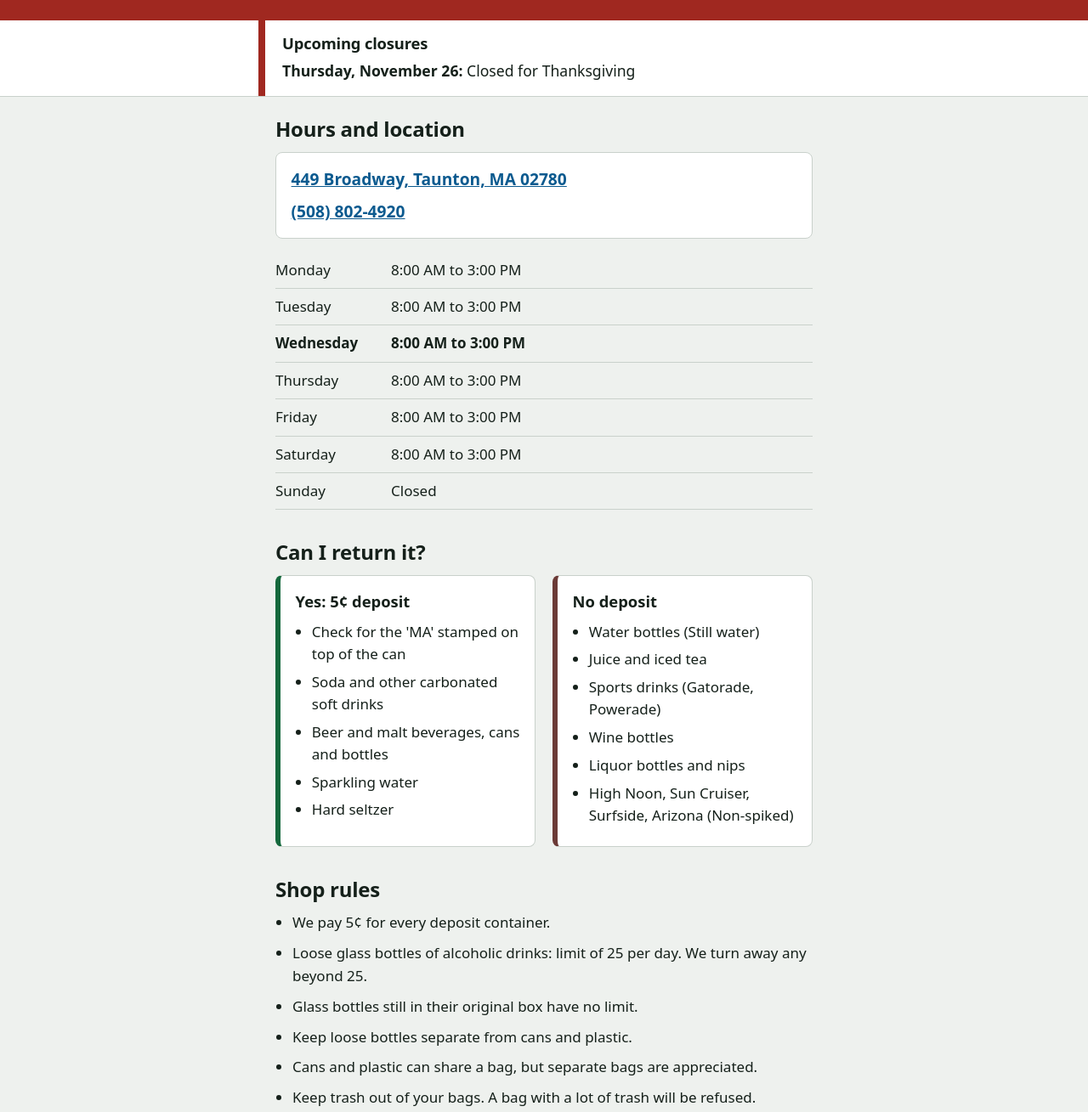
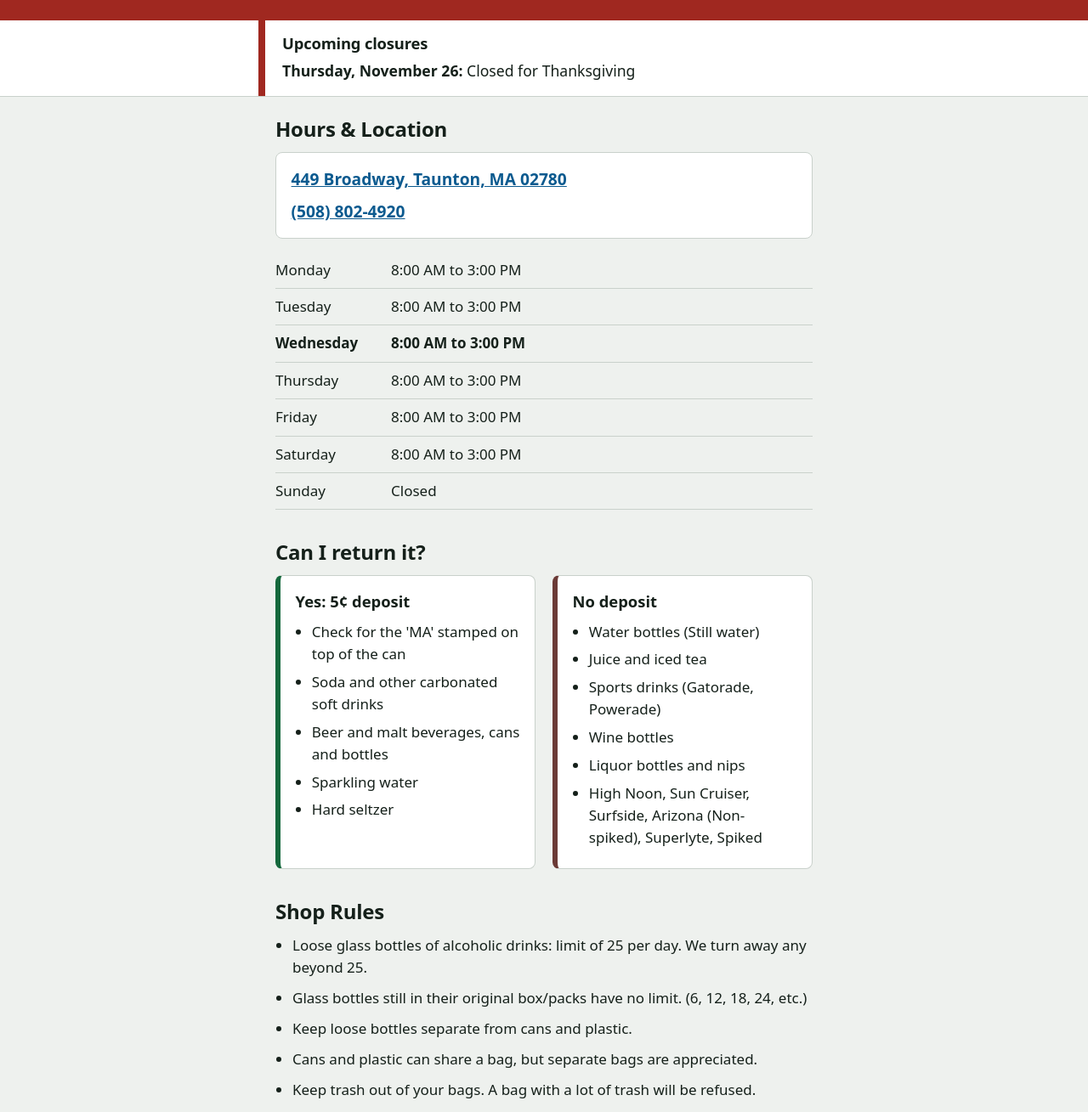
Before and after one commit to Taunton-Redemption/taunton-redemption-website, a plain HTML site: page index.html in a window 1280 px wide. Shown: the part 220-1529 px from the top of the page at 85% size. Drawn offline with Linux system fonts and the light colour scheme.

Commit message:
chore: update titles and rules

```diff
--- a/index.html
+++ b/index.html
@@ -91,7 +91,7 @@ footer p { margin: 0 0 .35rem; }
 
 <main>
   <section aria-labelledby="visit-h">
-    <h2 id="visit-h">Hours and location</h2>
+    <h2 id="visit-h">Hours & Location</h2>
     <div class="contact">
       <p><a class="big-link" id="maps-link" rel="noopener"></a></p>
       <p id="phone"></p>
@@ -108,7 +108,7 @@ footer p { margin: 0 0 .35rem; }
   </section>
 
   <section aria-labelledby="rules-h">
-    <h2 id="rules-h">Shop rules</h2>
+    <h2 id="rules-h">Shop Rules</h2>
     <ul class="rules" id="rules"></ul>
   </section>
 </main>
--- a/site-data.js
+++ b/site-data.js
@@ -39,16 +39,19 @@ const SITE_DATA = {
   //   by itself after its last day. The shop reopens by itself after it, too.
   // Example for a range: { start: "2026-12-01", end: "2026-12-02", message: "Closed for inventory" },
   closures: [
+    // { message: "Closed for 1" },
+    // { start: "2026-11-38", message: "Closed for 2" },
+    // { end: "2026-11-37", message: "Closed for 3" },
     { start: "2026-11-26", end: "2026-11-26", message: "Closed for Thanksgiving" },
   ],
 
   // How many days ahead customers see an upcoming closure.
   closureNoticeDays: 14,
 
+  /*
+  TODO: Half days
 
-
-  // TODO: SHOW EXACT DAY WHEN OPEN AGAIN WITH TIME
-  // TODO: maybe let people know to try to get in before 2:45 since we start cleaning and leave by then?
+  */
 
   // Deposit rules.
   depositCents: 5,
@@ -68,14 +71,13 @@ const SITE_DATA = {
     "Sports drinks (Gatorade, Powerade)",
     "Wine bottles",
     "Liquor bottles and nips",
-    "High Noon, Sun Cruiser, Surfside, Arizona (Non-spiked)"
+    "High Noon, Sun Cruiser, Surfside, Arizona (Non-spiked), Superlyte, Spiked"
   ],
 
   // Shop rules, in the order they appear. {cents} is replaced by depositCents.
   rules: [
-    "We pay {cents}¢ for every deposit container.",
     "Loose glass bottles of alcoholic drinks: limit of 25 per day. We turn away any beyond 25.",
-    "Glass bottles still in their original box have no limit.",
+    "Glass bottles still in their original box/packs have no limit. (6, 12, 18, 24, etc.)",
     "Keep loose bottles separate from cans and plastic.",
     "Cans and plastic can share a bag, but separate bags are appreciated.",
     "Keep trash out of your bags. A bag with a lot of trash will be refused."
```
